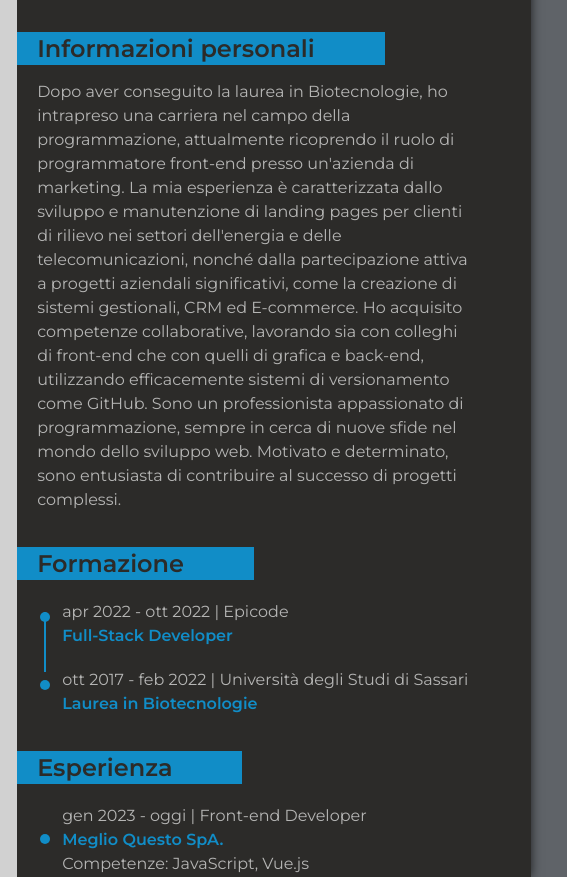
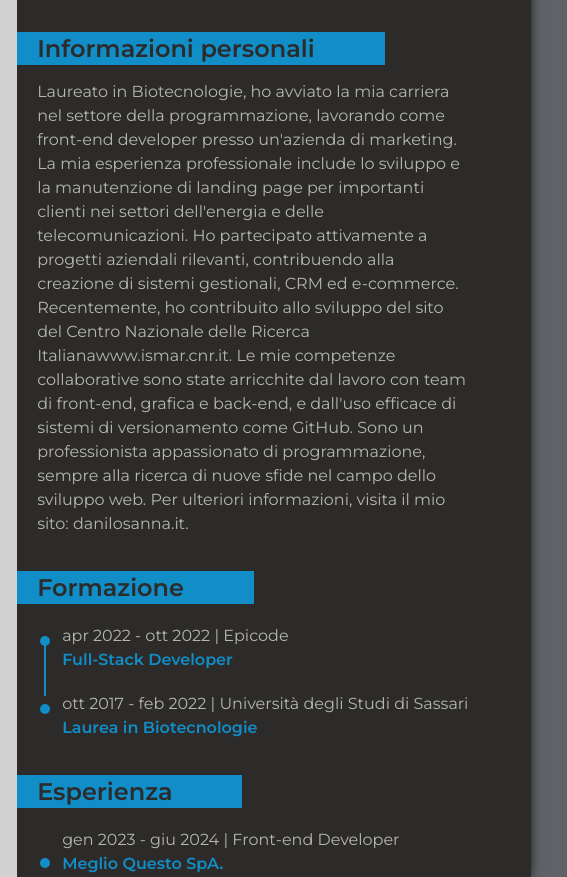
Before and after one commit to DaniloSanna0/CV, a plain HTML site: page index.html in a window 1280 px wide. Shown: the part 246-1123 px from the top of the page, 506-1073 px from the left. Drawn offline with Linux system fonts and the light colour scheme.

Commit message:
17/07/2024

```diff
--- a/index.html
+++ b/index.html
@@ -119,9 +119,7 @@
                     </div>
                 </div>
                 <div class="desc">
-
-                    Dopo aver conseguito la laurea in Biotecnologie, ho intrapreso una carriera nel campo della programmazione, attualmente ricoprendo il ruolo di programmatore front-end presso un'azienda di marketing. La mia esperienza è caratterizzata dallo sviluppo e manutenzione di landing pages per clienti di rilievo nei settori dell'energia e delle telecomunicazioni, nonché dalla partecipazione attiva a progetti aziendali significativi, come la creazione di sistemi gestionali, CRM ed E-commerce. Ho acquisito competenze collaborative, lavorando sia con colleghi di front-end che con quelli di grafica e back-end, utilizzando efficacemente sistemi di versionamento come GitHub.
-                    Sono un professionista appassionato di programmazione, sempre in cerca di nuove sfide nel mondo dello sviluppo web. Motivato e determinato, sono entusiasta di contribuire al successo di progetti complessi.</div>
+                    Laureato in Biotecnologie, ho avviato la mia carriera nel settore della programmazione, lavorando come front-end developer presso un'azienda di marketing. La mia esperienza professionale include lo sviluppo e la manutenzione di landing page per importanti clienti nei settori dell'energia e delle telecomunicazioni. Ho partecipato attivamente a progetti aziendali rilevanti, contribuendo alla creazione di sistemi gestionali, CRM ed e-commerce. Recentemente, ho contribuito allo sviluppo del sito del Centro Nazionale delle Ricerca Italiana<a style="color: #b5b5b4; text-decoration: none;" href="https://www.ismar.cnr.it/web-content/">www.ismar.cnr.it</a>. Le mie competenze collaborative sono state arricchite dal lavoro con team di front-end, grafica e back-end, e dall'uso efficace di sistemi di versionamento come GitHub. Sono un professionista appassionato di programmazione, sempre alla ricerca di nuove sfide nel campo dello sviluppo web. Per ulteriori informazioni, visita il mio sito: danilosanna.it.</div>
             <div class="group-2">
                 <div class="title">
                     <div class="box">
@@ -156,7 +154,7 @@
                 <div class="desc">
                     <ul>
                         <li>
-                            <div class="msg-1">gen 2023 - oggi | Front-end Developer</div>
+                            <div class="msg-1">gen 2023 - giu 2024 | Front-end Developer</div>
                             <div class="msg-2">Meglio Questo SpA.</div>
                             <div class="msg-3">Competenze: JavaScript, Vue.js</div>
                         </li>
```
Also changed, not shown: 1 other file.
